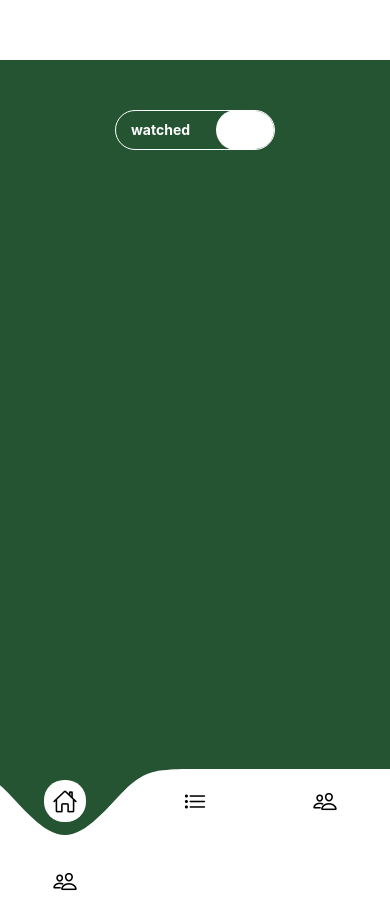
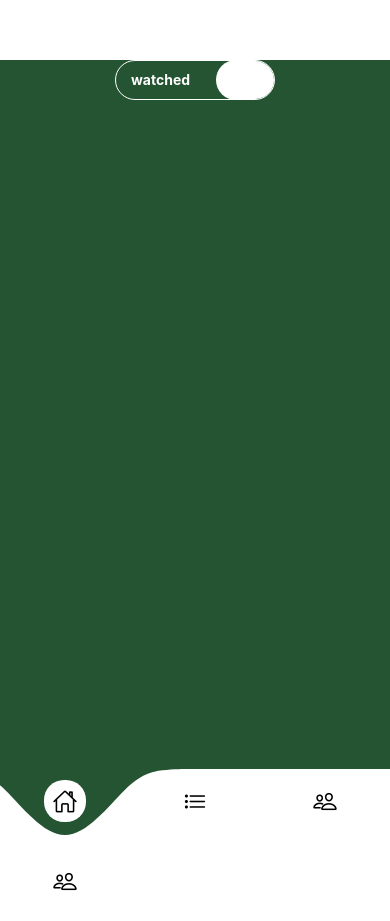
Before and after one commit to seanbb88/ReactNativeSharedUI, a React Native app: screen / in a window 390 px wide. Built offline with nearby package versions, Linux system fonts and the light colour scheme.

Commit message:
optional stling

```diff
--- a/animations/toggle/AnimatedToggle/AnimatedToggle.tsx
+++ b/animations/toggle/AnimatedToggle/AnimatedToggle.tsx
@@ -1,13 +1,14 @@
 import React, { useState } from 'react';
-import { View, Text, TouchableOpacity, StyleSheet } from 'react-native';
+import { View, Text, TouchableOpacity, StyleSheet, ViewStyle } from 'react-native';
 
 interface AnimatedToggleProps {
     optionOne: string;
     optionTwo: string;
     onToggle: (toggleValue: string) => void;
+    optionalStyling?: ViewStyle;
 }
 
-export const AnimatedToggle = ({ optionOne, optionTwo, onToggle }: AnimatedToggleProps) => {
+export const AnimatedToggle = ({ optionOne, optionTwo, onToggle, optionalStyling }: AnimatedToggleProps) => {
     const [isOptionOneSelected, setIsOptionOneSelected] = useState(true);
 
     const toggleSwitch = () => {
@@ -17,7 +18,7 @@ export const AnimatedToggle = ({ optionOne, optionTwo, onToggle }: AnimatedToggl
     };
 
     return (
-        <View style={styles.container}>
+        <View style={optionalStyling}>
             <TouchableOpacity onPress={toggleSwitch} style={styles.toggle}>
                 <View style={[styles.toggleTrack, isOptionOneSelected ? styles.toggleTrackOn : styles.toggleTrackOff]}>
                     <View style={[styles.toggleCircle, isOptionOneSelected ? styles.toggleCircleOn : styles.toggleCircleOff]} />
@@ -29,9 +30,6 @@ export const AnimatedToggle = ({ optionOne, optionTwo, onToggle }: AnimatedToggl
 };
 
 const styles = StyleSheet.create({
-    container: {
-        marginTop: 50,
-    },
     toggle: {
         width: 160,
         height: 40,
```
